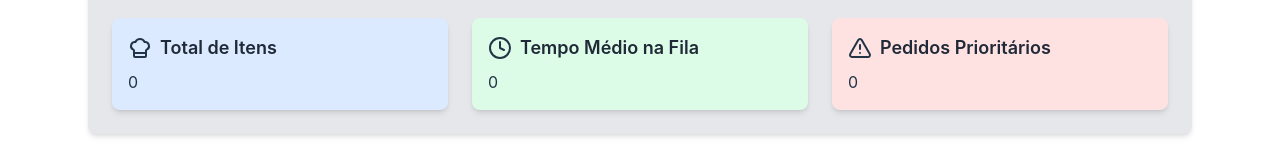
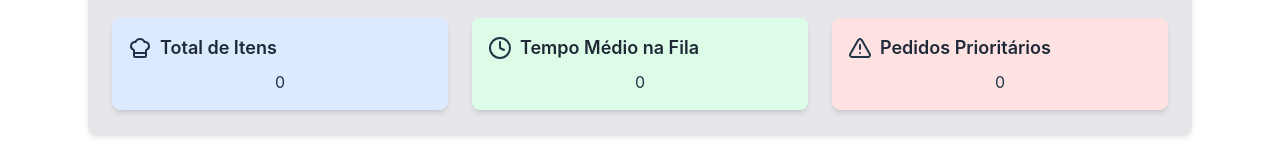
Before and after one commit to TamLeal/souk-v2-split-project, a React (Vite) app: page / in a window 1280 px wide. Shown: the part 772-932 px from the top of the page. Built offline with nearby package versions, Linux system fonts and the light colour scheme.

Commit message:
centralized number in cards

```diff
--- a/src/components/shared/FlipNumber.jsx
+++ b/src/components/shared/FlipNumber.jsx
@@ -1,12 +1,12 @@
 import React from 'react';
 
 const FlipNumber = ({ value }) => (
-  <div className="flip-number">
+  <div className="flip-number flex justify-center">
     {value
       .toString()
       .split('')
       .map((digit, index) => (
-        <div key={index} className="digit">
+        <div key={index} className="digit mx-1">
           {digit}
         </div>
       ))}
```
